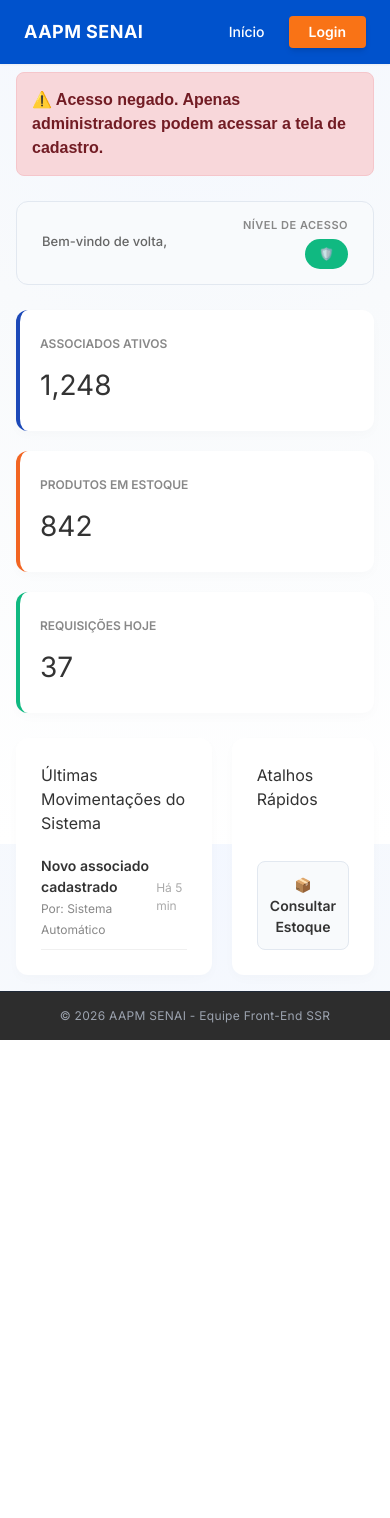
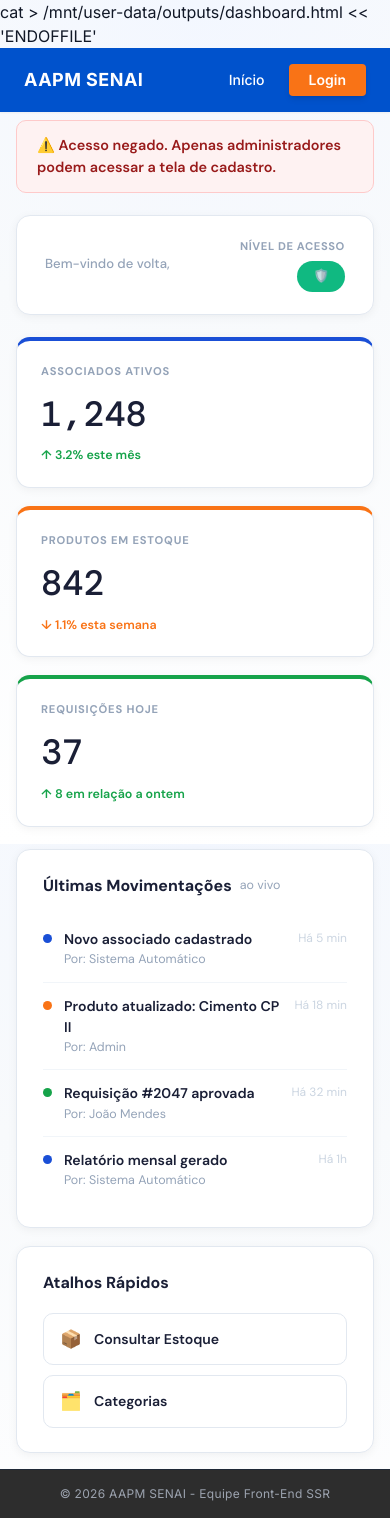
Before and after one commit to Enricozc/AAPM, a FastAPI app: page /auth/cadastro in a window 390 px wide. Before the commit the page ends 1040 px from the top, so only its background shows below. Run offline with FastAPI, Linux system fonts and the light colour scheme; some libraries are stand-ins or nearby versions.

Commit message:
Refatorar dashboard.html para melhorar o layout e a responsividade; adicionar alertas e estatísticas dinâmicas

```diff
--- a/app/templates/dashboard.html
+++ b/app/templates/dashboard.html
@@ -1,75 +1,224 @@
+cat > /mnt/user-data/outputs/dashboard.html << 'ENDOFFILE'
 {% extends "base.html" %}
 
 {% block title %}Dashboard | AAPM SENAI{% endblock %}
-
 {% block page %}Visão Geral do Sistema{% endblock %}
 
 {% block conteudo %}
 
+<style>
+  @import url('https://fonts.googleapis.com/css2?family=DM+Sans:wght@400;500;600;700&family=DM+Mono:wght@500&display=swap');
+
+  .dash-wrap { font-family: 'DM Sans', sans-serif; display: flex; flex-direction: column; gap: 22px; }
+
+  /* ALERTS */
+  .alert { padding: 14px 20px; border-radius: 10px; font-size: .9rem; font-weight: 600; display: flex; align-items: center; gap: 10px; }
+  .alert-error   { background: #fef2f2; color: #991b1b; border: 1px solid #fecaca; }
+  .alert-success { background: #f0fdf4; color: #166534; border: 1px solid #bbf7d0; }
+
+  /* WELCOME */
+  .welcome {
+    background: #fff; border-radius: 14px; padding: 22px 28px;
+    display: flex; align-items: center; justify-content: space-between;
+    border: 1px solid #e2e8f0; box-shadow: 0 2px 10px rgba(0,0,0,.05);
+    animation: fadeUp .35s ease both;
+  }
+  .welcome-sub  { font-size: .82rem; color: #94a3b8; font-weight: 500; }
+  .welcome-name { font-size: 1.5rem; font-weight: 700; color: #1a4fd6; margin-top: 3px; }
+  .access-label { font-size: .7rem; color: #94a3b8; font-weight: 700; text-transform: uppercase; letter-spacing: .6px; }
+  .role-badge {
+    display: inline-flex; align-items: center; gap: 6px;
+    padding: 6px 16px; border-radius: 20px; font-size: .78rem; font-weight: 700;
+    color: #fff; margin-top: 6px;
+  }
+  .role-admin { background: #ef4444; }
+  .role-user  { background: #10b981; }
+
+  /* STAT CARDS */
+  .stats-row { display: grid; grid-template-columns: repeat(3,1fr); gap: 18px; }
+  .stat-card {
+    background: #fff; border-radius: 14px; padding: 22px 24px;
+    border: 1px solid #e2e8f0; border-top: 4px solid transparent;
+    box-shadow: 0 2px 10px rgba(0,0,0,.05);
+    cursor: pointer; transition: transform .18s, box-shadow .18s;
+    text-decoration: none; color: inherit; display: block;
+    animation: fadeUp .35s ease both;
+  }
+  .stat-card:hover { transform: translateY(-4px); box-shadow: 0 10px 28px rgba(0,0,0,.1); }
+  .stat-card.blue   { border-top-color: #1a4fd6; animation-delay: .05s; }
+  .stat-card.orange { border-top-color: #f97316; animation-delay: .10s; }
+  .stat-card.green  { border-top-color: #16a34a; animation-delay: .15s; }
+  .stat-label { font-size: .7rem; font-weight: 700; color: #94a3b8; text-transform: uppercase; letter-spacing: .8px; }
+  .stat-value { font-family: 'DM Mono', monospace; font-size: 2.2rem; font-weight: 500; color: #1a1f36; margin: 8px 0 6px; }
+  .stat-trend { font-size: .78rem; font-weight: 600; }
+  .trend-up { color: #16a34a; }
+  .trend-dn { color: #f97316; }
+
+  /* BOTTOM ROW */
+  .bottom-row { display: grid; grid-template-columns: 1fr 320px; gap: 18px; }
+  .card {
+    background: #fff; border-radius: 14px; padding: 24px 26px;
+    border: 1px solid #e2e8f0; box-shadow: 0 2px 10px rgba(0,0,0,.05);
+    animation: fadeUp .35s .2s ease both;
+  }
+  .card-title { font-size: 1rem; font-weight: 700; color: #1a1f36; margin-bottom: 18px; display: flex; align-items: center; gap: 8px; }
+  .card-title em { font-style: normal; font-size: .78rem; color: #94a3b8; font-weight: 400; }
+
+  /* ACTIVITY */
+  .act-item { display: flex; align-items: flex-start; gap: 12px; padding: 13px 0; border-bottom: 1px solid #f1f5f9; }
+  .act-item:last-child { border-bottom: none; }
+  .act-dot { width: 9px; height: 9px; border-radius: 50%; flex-shrink: 0; margin-top: 5px; }
+  .act-dot.blue   { background: #1a4fd6; }
+  .act-dot.orange { background: #f97316; }
+  .act-dot.green  { background: #16a34a; }
+  .act-strong { font-size: .88rem; font-weight: 600; color: #1a1f36; display: block; }
+  .act-by     { font-size: .78rem; color: #94a3b8; }
+  .act-time   { font-size: .75rem; color: #cbd5e1; white-space: nowrap; margin-left: auto; }
+
+  /* QUICK ACTIONS */
+  .action-btn {
+    width: 100%; display: flex; align-items: center; gap: 12px;
+    padding: 12px 16px; border-radius: 10px; margin-bottom: 10px;
+    border: 1.5px solid #e2e8f0; background: transparent;
+    font-family: 'DM Sans', sans-serif; font-size: .88rem; font-weight: 600;
+    color: #1a1f36; cursor: pointer; text-decoration: none;
+    transition: background .15s, border-color .15s, color .15s, transform .13s, box-shadow .13s;
+  }
+  .action-btn:last-child { margin-bottom: 0; }
+  .action-btn:hover {
+    background: #1a4fd6; border-color: #1a4fd6; color: #fff;
+    transform: translateX(4px); box-shadow: 0 4px 16px rgba(26,79,214,.22);
+  }
+  .action-btn .ico { font-size: 1.1rem; flex-shrink: 0; }
+
+  @keyframes fadeUp {
+    from { opacity:0; transform:translateY(16px); }
+    to   { opacity:1; transform:translateY(0); }
+  }
+
+  @media (max-width: 768px) {
+    .stats-row  { grid-template-columns: 1fr; }
+    .bottom-row { grid-template-columns: 1fr; }
+  }
+</style>
+
+<div class="dash-wrap">
+
   {% if erro %}
-<div style="background-color: #f8d7da; color: #721c24; padding: 15px; border-radius: 8px; border: 1px solid #f5c6cb; margin-bottom: 25px; font-weight: 600; font-family: sans-serif;">
-    ⚠️ {{ erro }}
-</div>
+  <div class="alert alert-error">⚠️ {{ erro }}</div>
   {% endif %}
 
   {% if request.query_params.get('cadastro') == 'sucesso' %}
-<div style="background-color: #d4edda; color: #155724; padding: 15px; border-radius: 8px; border: 1px solid #c3e6cb; margin-bottom: 25px; font-weight: 600; font-family: sans-serif;">
-    ✅ Novo usuário cadastrado com sucesso no sistema!
-</div>
+  <div class="alert alert-success">✅ Novo usuário cadastrado com sucesso no sistema!</div>
   {% endif %}
 
-<div style="background: #f8fafc; padding: 15px 25px; border-radius: 12px; margin-bottom: 25px; border: 1px solid #e2e8f0; display: flex; justify-content: space-between; align-items: center;">
+  <!-- WELCOME -->
+  <div class="welcome">
     <div>
-        <span style="font-size: 13px; color: #666; font-weight: 500;">Bem-vindo de volta,</span>
-        <h2 style="margin: 5px 0 0 0; font-size: 22px; color: #1c49b8; font-weight: 700;">{{ usuario.nome }}</h2>
+      <div class="welcome-sub">Bem-vindo de volta,</div>
+      <div class="welcome-name">{{ usuario.nome }}</div>
     </div>
-    <div style="text-align: right;">
-        <span style="font-size: 11px; color: #888; display: block; font-weight: 600; text-transform: uppercase; letter-spacing: 0.5px;">Nível de Acesso</span>
-        <span style="background: {% if usuario.role == 'ADMIN' %}#ef4444{% else %}#10b981{% endif %}; color: white; padding: 6px 14px; border-radius: 20px; font-size: 12px; font-weight: 700; display: inline-block; margin-top: 5px;">
+    <div style="text-align:right;">
+      <div class="access-label">Nível de Acesso</div>
+      <span class="role-badge {% if usuario.role == 'ADMIN' %}role-admin{% else %}role-user{% endif %}">
         🛡️ {{ usuario.role }}
       </span>
     </div>
   </div>
 
-<div style="display: grid; grid-template-columns: repeat(auto-fit, minmax(220px, 1fr)); gap: 20px; margin-top: 10px;">
-    <div style="background: white; padding: 20px; border-radius: 12px; box-shadow: 0 4px 12px rgba(0,0,0,0.02); border-left: 4px solid #1c49b8;">
-        <span style="color: #888; font-size: 12px; font-weight: 600; text-transform: uppercase;">Associados Ativos</span>
-        <h3 style="font-size: 28px; margin: 10px 0 5px 0; color: #333;">1,248</h3>
+  <!-- STATS -->
+  <div class="stats-row">
+    <a href="/associados" class="stat-card blue">
+      <div class="stat-label">Associados Ativos</div>
+      <div class="stat-value">1,248</div>
+      <div class="stat-trend trend-up">↑ 3.2% este mês</div>
+    </a>
+    <a href="/produtos" class="stat-card orange">
+      <div class="stat-label">Produtos em Estoque</div>
+      <div class="stat-value">842</div>
+      <div class="stat-trend trend-dn">↓ 1.1% esta semana</div>
+    </a>
+    <a href="/requisicoes" class="stat-card green">
+      <div class="stat-label">Requisições Hoje</div>
+      <div class="stat-value">37</div>
+      <div class="stat-trend trend-up">↑ 8 em relação a ontem</div>
+    </a>
   </div>
-    <div style="background: white; padding: 20px; border-radius: 12px; box-shadow: 0 4px 12px rgba(0,0,0,0.02); border-left: 4px solid #f26522;">
-        <span style="color: #888; font-size: 12px; font-weight: 600; text-transform: uppercase;">Produtos em Estoque</span>
-        <h3 style="font-size: 28px; margin: 10px 0 5px 0; color: #333;">842</h3>
+
+  <!-- BOTTOM -->
+  <div class="bottom-row">
+
+    <div class="card">
+      <div class="card-title">Últimas Movimentações <em>ao vivo</em></div>
+
+      <div class="act-item">
+        <div class="act-dot blue"></div>
+        <div style="flex:1;">
+          <span class="act-strong">Novo associado cadastrado</span>
+          <span class="act-by">Por: Sistema Automático</span>
         </div>
-    <div style="background: white; padding: 20px; border-radius: 12px; box-shadow: 0 4px 12px rgba(0,0,0,0.02); border-left: 4px solid #10b981;">
-        <span style="color: #888; font-size: 12px; font-weight: 600; text-transform: uppercase;">Requisições Hoje</span>
-        <h3 style="font-size: 28px; margin: 10px 0 5px 0; color: #333;">37</h3>
+        <span class="act-time">Há 5 min</span>
+      </div>
+      <div class="act-item">
+        <div class="act-dot orange"></div>
+        <div style="flex:1;">
+          <span class="act-strong">Produto atualizado: Cimento CP II</span>
+          <span class="act-by">Por: Admin</span>
+        </div>
+        <span class="act-time">Há 18 min</span>
+      </div>
+      <div class="act-item">
+        <div class="act-dot green"></div>
+        <div style="flex:1;">
+          <span class="act-strong">Requisição #2047 aprovada</span>
+          <span class="act-by">Por: João Mendes</span>
+        </div>
+        <span class="act-time">Há 32 min</span>
+      </div>
+      <div class="act-item">
+        <div class="act-dot blue"></div>
+        <div style="flex:1;">
+          <span class="act-strong">Relatório mensal gerado</span>
+          <span class="act-by">Por: Sistema Automático</span>
+        </div>
+        <span class="act-time">Há 1h</span>
       </div>
     </div>
 
-<div style="display: grid; grid-template-columns: 2fr 1fr; gap: 20px; margin-top: 25px;">
-    <div style="background: white; padding: 25px; border-radius: 12px; box-shadow: 0 4px 12px rgba(0,0,0,0.02);">
-        <h3 style="color: #333; margin: 0 0 20px 0; font-size: 16px;">Últimas Movimentações do Sistema</h3>
-        <div style="display: flex; flex-direction: column; gap: 15px;">
-            <div style="display: flex; justify-content: space-between; align-items: center; padding-bottom: 10px; border-bottom: 1px solid #f0f0f0; font-size: 14px;">
-                <div>
-                    <span style="font-weight: 600; color: #333; display: block;">Novo associado cadastrado</span>
-                    <span style="font-size: 12px; color: #888;">Por: Sistema Automático</span>
-                </div>
-                <span style="font-size: 12px; color: #aaa;">Há 5 min</span>
-            </div>
-        </div>
-    </div>
-    <div style="background: white; padding: 25px; border-radius: 12px; box-shadow: 0 4px 12px rgba(0,0,0,0.02); display: flex; flex-direction: column; justify-content: space-between;">
-        <div>
-            <h3 style="color: #333; margin: 0 0 15px 0; font-size: 16px;">Atalhos Rápidos</h3>
-        </div>
-        <div style="display: flex; flex-direction: column; gap: 10px;">
+    <div class="card" style="animation-delay:.25s;">
+      <div class="card-title">Atalhos Rápidos</div>
+
       {% if usuario and usuario.role == 'ADMIN' %}
-                <a href="/usuarios/" ...>⚙️ Controlar Usuários</a>
+      <a href="/usuarios/" class="action-btn">
+        <span class="ico">⚙️</span> Controlar Usuários
+      </a>
       {% endif %}
-            <a href="/produtos" style="display: block; text-align: center; background: #f8fafc; color: #333; border: 1px solid #e2e8f0; text-decoration: none; padding: 12px; border-radius: 8px; font-weight: 600; font-size: 14px;">📦 Consultar Estoque</a>
-        </div>
+
+      <a href="/produtos" class="action-btn">
+        <span class="ico">📦</span> Consultar Estoque
+      </a>
+
+      <a href="/categorias" class="action-btn">
+        <span class="ico">🗂️</span> Categorias
+      </a>
+
+      {% if usuario and usuario.role == 'ADMIN' %}
+      <a href="/usuarios/novo" class="action-btn">
+        <span class="ico">➕</span> Novo Associado
+      </a>
+      {% endif %}
+
     </div>
   </div>
 
+</div>
+
 {% endblock conteudo %}
+ENDOFFILE
+Saída
+
+exit code 0
+
+Presented file
+Concluído
+Pronto! Substitui o seu dashboard.html mantendo toda a estrutura Jinja2 original. O que mudou:
```
Lines whose indentation alone changed are shown as unchanged.
